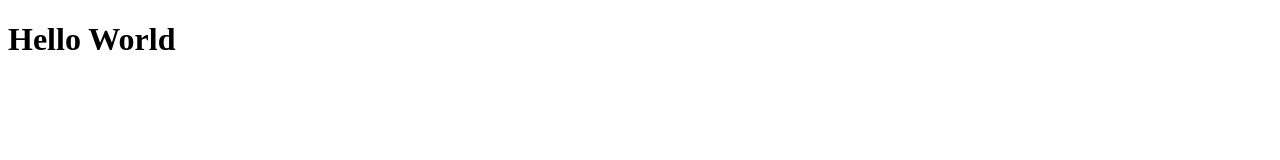
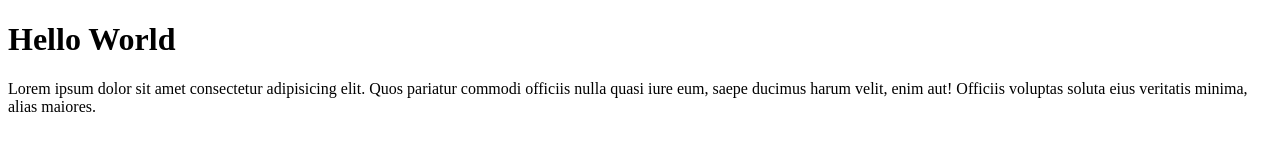
Before and after one commit to rosyidfrontend/rosyid-git-test, a plain HTML site: page index.html in a window 1280 px wide. Drawn offline with Linux system fonts and the light colour scheme.

Commit message:
menambahkan paragraf

```diff
--- a/index.html
+++ b/index.html
@@ -7,5 +7,6 @@
 </head>
 <body>
     <h1>Hello World</h1>
+    <p>Lorem ipsum dolor sit amet consectetur adipisicing elit. Quos pariatur commodi officiis nulla quasi iure eum, saepe ducimus harum velit, enim aut! Officiis voluptas soluta eius veritatis minima, alias maiores.</p>
 </body>
 </html>
```
